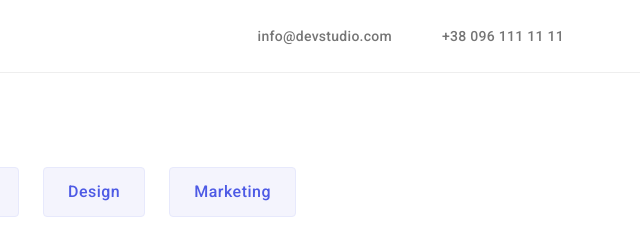
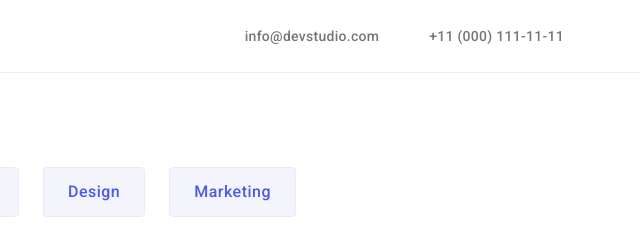
Before and after one commit to ImmortalCardinal/goit-markup-hw-03, a plain HTML site: page portfolio.html in a window 1280 px wide. Shown: the top 240 px of the page, 640-1280 px from the left. Drawn offline with nearby package versions, Linux system fonts and the light colour scheme.

Commit message:
Hw3
Fix tel.  in header

```diff
--- a/portfolio.html
+++ b/portfolio.html
@@ -32,7 +32,7 @@
             <ul class="adress list">
                 <li><a class="adress_contact_list_mail link list" href="emailto:info@devstudio.com">info@devstudio.com </a>
                 </li>
-                <li><a class="adress_contact_list_phonenumber link list" href="tel:+380961111111"> +38 096 111 11 11</a>
+                <li><a class="adress_contact_list_phonenumber link list" href="tel:+110001111111"> +11 (000) 111-11-11</a>
                 </li>
             </ul>
         </div>
```
